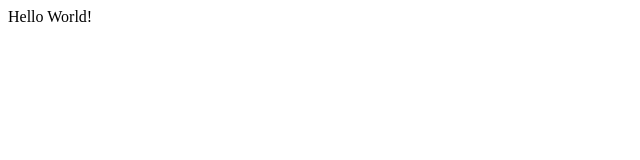
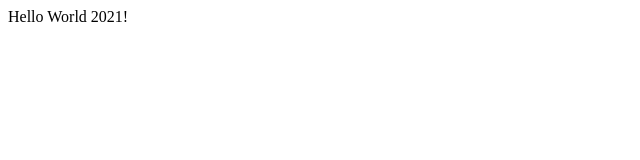
Before and after one commit to mariagilca/playground, a plain HTML site: page public/index.html in a window 1280 px wide. Shown: the full height of the page, 0-640 px from the left. Drawn offline with Linux system fonts and the light colour scheme.

Commit message:
Update index.html

```diff
--- a/public/index.html
+++ b/public/index.html
@@ -5,5 +5,5 @@
     <meta name="viewport" content="width=device-width, initial-scale=1">
     <title>Hello World 2021!</title>
   </head>
-  <body>Hello World!</body>
+  <body>Hello World 2021!</body>
 </html>
```
